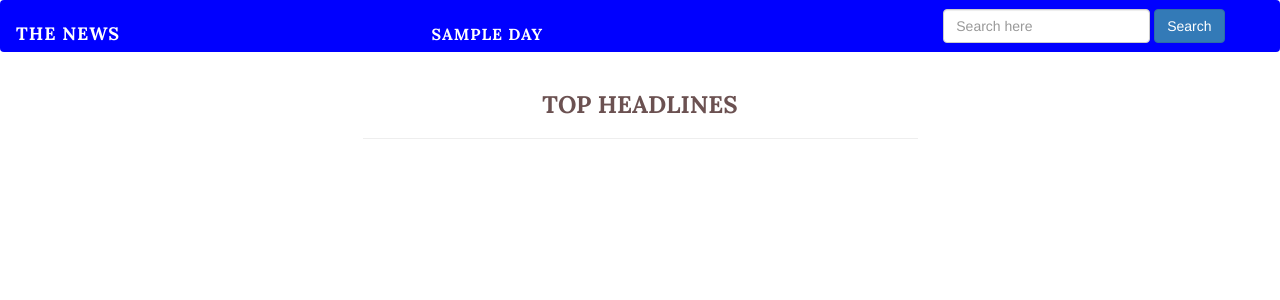
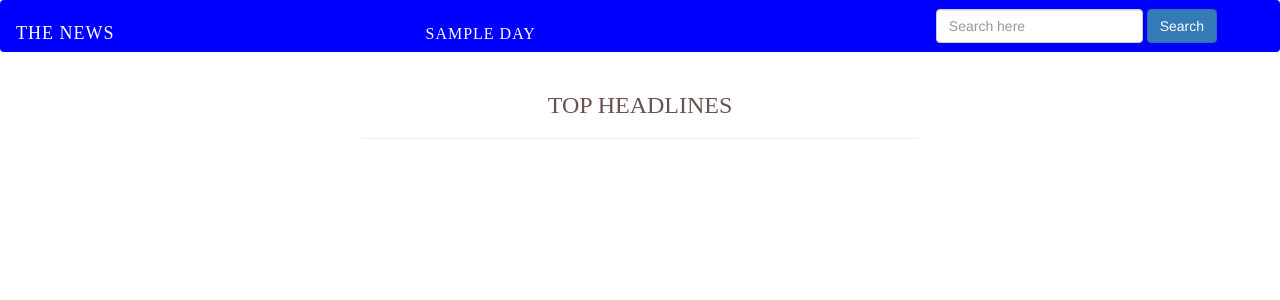
Before and after one commit to Aimee-pacy/NEWS, a Flask app: template app/templates/index.html in a window 1280 px wide. Shown: the top 300 px of the page. Run offline with Flask 2, Linux system fonts and the light colour scheme; the template is opened without the code that fills it: most values are stand-ins (such as "Sample title", 1, 10 or a date in 2020); some libraries are stand-ins or nearby versions.

Commit message:
added procfile

```diff
--- a/app/main/views.py
+++ b/app/main/views.py
@@ -31,8 +31,7 @@
     if search_article:
         return redirect(url_for('search',article_name = search_article))
     else:
-        #return render_template('index.html' ,day = d2, title = title, headlines= top_headlines, business = business_news , entertainment = entertainment_news , general = general_news , health = health_news , science = science_news , sports = sports_news)
-        return render_template('index.html' , title = title, headlines= top_headlines, business = business_news , entertainment = entertainment_news , general = general_news , health = health_news , science = science_news , sports = sports_news)
+        return render_template('index.html', title = title, headlines= top_headlines, business = business_news , entertainment = entertainment_news , general = general_news , health = health_news , science = science_news , sports = sports_news)
 
 @main.route('/search/<article_name>')
 def search(article_name):
--- a/app/templates/index.html
+++ b/app/templates/index.html
@@ -5,9 +5,9 @@
 
 {% block styles%}
 {{ super() }}
-<link rel="stylesheet" href="{{url_for('static',filename='css/index.css')}}">
-<link rel="preconnect" href="https://fonts.gstatic.com">
-<link href="https://fonts.googleapis.com/css2?family=Lora:wght@700&display=swap" rel="stylesheet">
+<!-- <link rel="stylesheet" href="{{url_for('static',filename='css/index.css')}}"> -->
+<!-- <link rel="preconnect" href="https://fonts.gstatic.com"> -->
+<!-- <link href="https://fonts.googleapis.com/css2?family=Lora:wght@700&display=swap" rel="stylesheet"> -->
 {% endblock %}
 
 {% block content %}
@@ -66,11 +66,11 @@
 
                 {{macro.displaySource(health)}}
             </div>
-        </div> -->
+        </div>
 
 
 
-    <!-- </div> -->
+    </div> -->
 </div>
 
 
```
Also changed, not shown: 1 other file.
